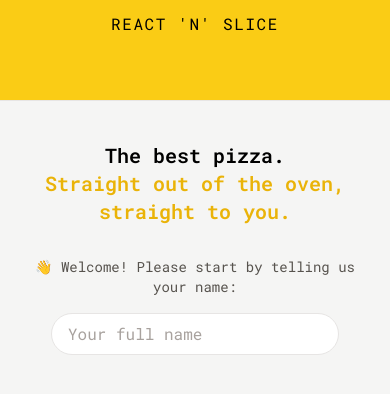
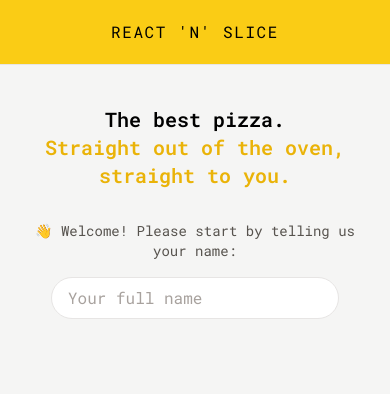
Before and after one commit to MariusVasilcanu28/React-n-Slice-project, a React (Vite) app: page / in a window 390 px wide. Shown: the top 394 px of the page. Built offline with nearby package versions, Linux system fonts and the light colour scheme; no server answers.

Commit message:
Update Header.jsx

```diff
--- a/src/ui/Header.jsx
+++ b/src/ui/Header.jsx
@@ -25,15 +25,13 @@ function Header() {
 
   return (
     <header
-      className={`flex flex-col items-center justify-between gap-3 border-b border-stone-200 bg-yellow-400 px-4 py-3 uppercase sm:flex-row sm:px-6`}
+      className={`flex flex-col items-center justify-between gap-3 border-b border-stone-200 bg-yellow-400 px-4 py-3 uppercase sm:flex-row sm:px-6 ${!username && "py-5"}`}
     >
       <Link to="/" className="tracking-widest">
         React 'n' Slice
       </Link>
-      <div
-        className={`flex justify-between gap-5 sm:gap-10 ${!username && "py-5"}`}
-      >
-        {username && (
+      {username && (
+        <div className={`flex justify-between gap-5 sm:gap-10`}>
           <>
             <SearchOrder />
             <div className="flex items-center gap-5">
@@ -44,8 +42,8 @@ function Header() {
               </Button>
             </div>
           </>
-        )}
-      </div>
+        </div>
+      )}
     </header>
   );
 }
```
